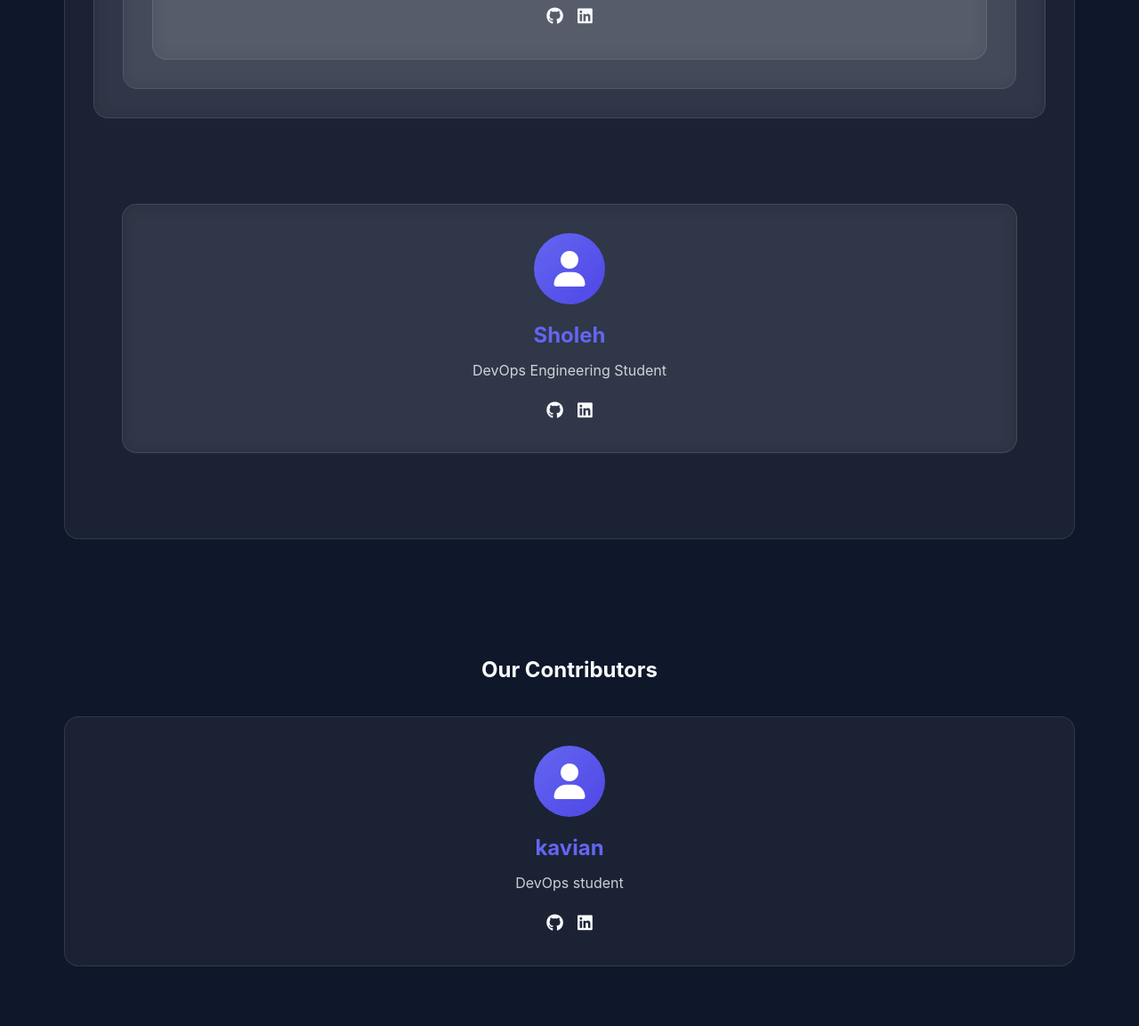
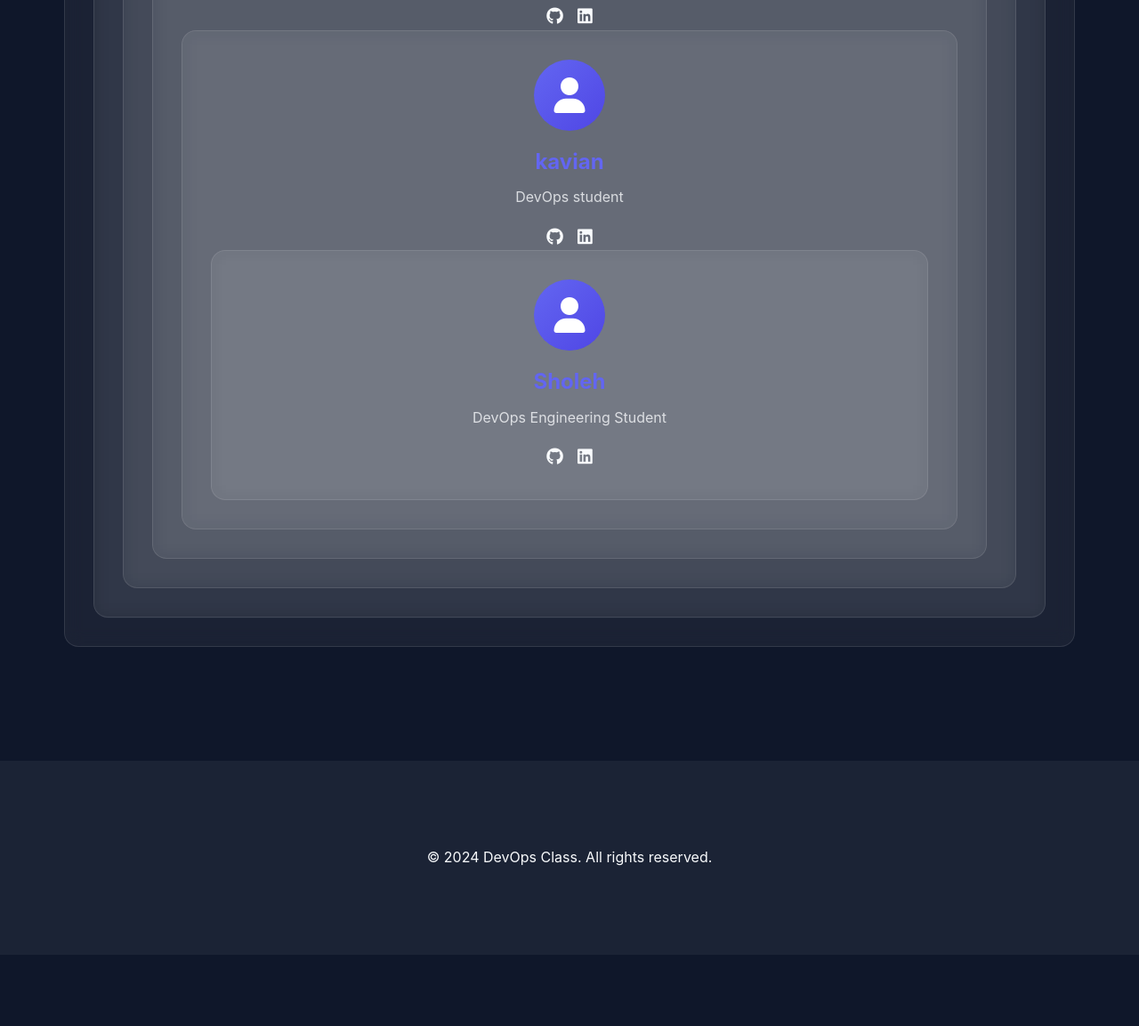
Before and after one commit to shervin9/git-week2, a plain HTML site: page index.html in a window 1280 px wide. Shown: the part 2355-3508 px from the top of the page at 89% size. After the commit the page ends 3428 px from the top, so only its background shows below. Drawn offline with Linux system fonts and the light colour scheme.

Commit message:
kavian-karami

```diff
--- a/index.html
+++ b/index.html
@@ -5,7 +5,8 @@
     <meta name="viewport" content="width=device-width, initial-scale=1.0">
     <title>DevOps Class | Online Course | GIT | WEEK2</title>
     <link rel="stylesheet" href="styles.css">
-  <link rel="stylesheet" href="https://cdnjs.cloudflare.com/ajax/libs/font-awesome/6.0.0/css/all.min.css">
+    <link rel="stylesheet"
+      href="https://cdnjs.cloudflare.com/ajax/libs/font-awesome/6.0.0/css/all.min.css">
   </head>
   <body>
     <nav class="navbar">
@@ -61,11 +62,11 @@
             </div>
             <h3>Shervin</h3>
 
-
             <p>DevOps Engineer</p>
             <div class="contributor-links">
               <a href="#" class="social-link"><i class="fab fa-github"></i></a>
-            <a href="#" class="social-link"><i class="fab fa-linkedin"></i></a>
+              <a href="#" class="social-link"><i
+                  class="fab fa-linkedin"></i></a>
             </div>
 
             <div class="contributor-card">
@@ -75,8 +76,10 @@
               <h3>Aref</h3>
               <p>DevOps student</p>
               <div class="contributor-links">
-            <a href="#" class="social-link"><i class="fab fa-github"></i></a>
-            <a href="#" class="social-link"><i class="fab fa-linkedin"></i></a>
+                <a href="#" class="social-link"><i
+                    class="fab fa-github"></i></a>
+                <a href="#" class="social-link"><i
+                    class="fab fa-linkedin"></i></a>
               </div>
 
               <div class="contributor-card">
@@ -87,8 +90,10 @@
                 <p>Back-end Developer</p>
                 <div>
                   <div class="contributor-links">
-                <a href="#" class="social-link"><i class="fab fa-github"></i></a>
-                <a href="#" class="social-link"><i class="fab fa-linkedin"></i></a>
+                    <a href="#" class="social-link"><i
+                        class="fab fa-github"></i></a>
+                    <a href="#" class="social-link"><i
+                        class="fab fa-linkedin"></i></a>
                   </div>
                 </div>
 
@@ -100,45 +105,45 @@
                   <p>Back-end Developer</p>
                   <div>
                     <div class="contributor-links">
-                  <a href="#" class="social-link"><i class="fab fa-github"></i></a>
-                  <a href="#" class="social-link"><i class="fab fa-linkedin"></i></a>
+                      <a href="#" class="social-link"><i
+                          class="fab fa-github"></i></a>
+                      <a href="#" class="social-link"><i
+                          class="fab fa-linkedin"></i></a>
                     </div>
                   </div>
+
+                  <div class="contributor-card">
+                    <div class="contributor-avatar">
+                      <i class="fas fa-user"></i>
+                    </div>
+                    <h3>kavian</h3>
+                    <p>DevOps student</p>
+                    <div>
+                      <div class="contributor-links">
+                        <a href="#" class="social-link"><i
+                            class="fab fa-github"></i></a>
+                        <a href="#" class="social-link"><i
+                            class="fab fa-linkedin"></i></a>
                       </div>
                     </div>
-    </div>
-    <div class="container">
-      <div class="contributors-grid" id="contributors">
+
                     <div class="contributor-card">
                       <div class="contributor-avatar">
                         <i class="fas fa-user"></i>
                       </div>
                       <h3>Sholeh</h3>
                       <p>DevOps Engineering Student</p>
+                      <div>
                         <div class="contributor-links">
-            <a href="#" class="social-link"><i class="fab fa-github"></i></a>
-            <a href="#" class="social-link"><i class="fab fa-linkedin"></i></a>
+                          <a href="#" class="social-link"><i
+                              class="fab fa-github"></i></a>
+                          <a href="#" class="social-link"><i
+                              class="fab fa-linkedin"></i></a>
                         </div>
                       </div>
+
                     </div>
-    </div>
-  </section>
-  <section id="contributors" class="contributors">
-    <div class="container">
-      <h2>Our Contributors</h2>
-      <div class="contributors-grid" id="contributors">
-        <div class="contributor-card">
-          <div class="contributor-avatar">
-            <i class="fas fa-user"></i>
-          </div>
-         <h3>kavian</h3>
-          <p>DevOps student</p>
-          <div class="contributor-links">
-            <a href="#" class="social-link"><i class="fab fa-github"></i></a>
-            <a href="#" class="social-link"><i class="fab fa-linkedin"></i></a>
-          </div>
-        </div>
-      </div>
+
                   </div>
                 </section>
                 <footer>
```
Lines whose indentation alone changed are shown as unchanged.
